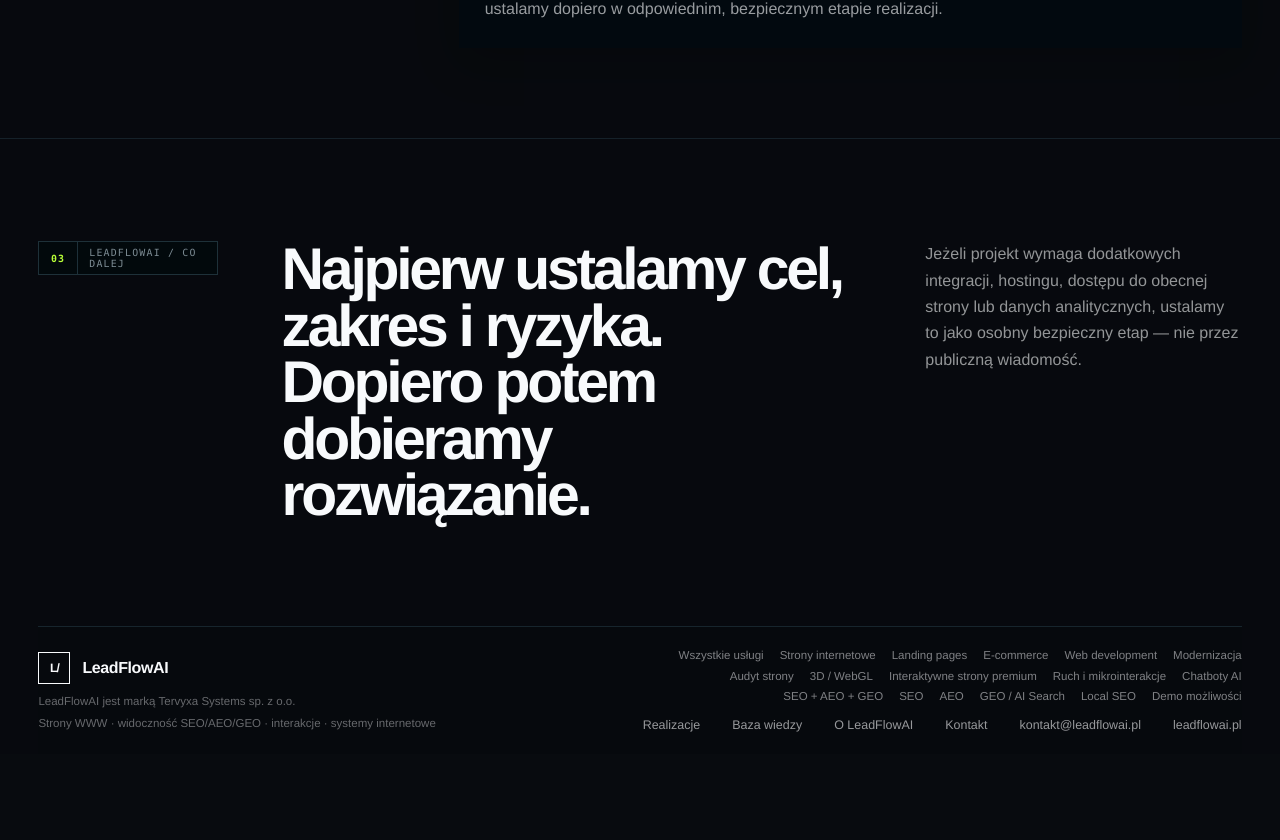
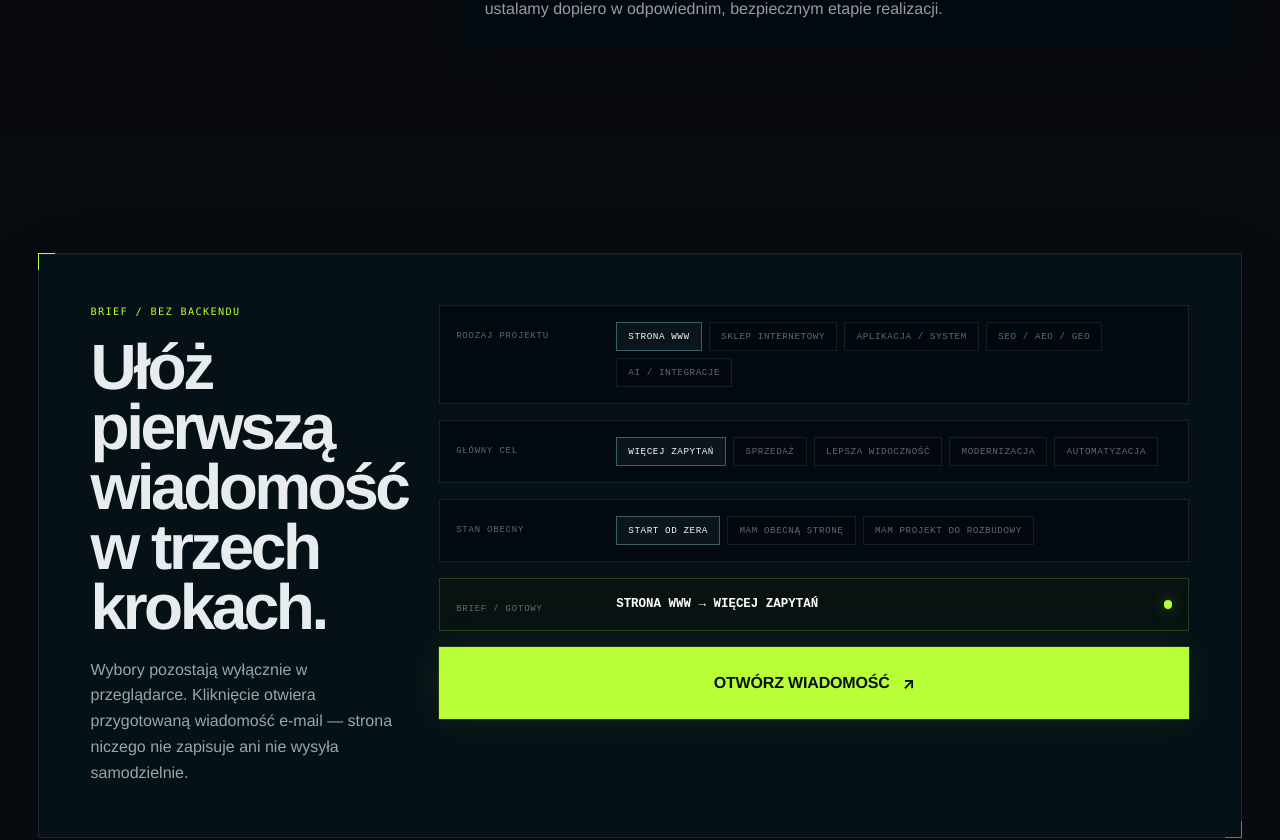
Before and after one commit to rcchemicalsszczecin-gif/leadflowaiweb-, a Next.js app: page /kontakt in a window 1280 px wide. Shown: the part 1373-2213 px from the top of the page. Before the commit the page ends 2127 px from the top, so only its background shows below. Built offline with nearby package versions, Linux system fonts and the light colour scheme.

Commit message:
V13.2: mount frontend-only brief builder on contact

```diff
--- a/app/kontakt/page.tsx
+++ b/app/kontakt/page.tsx
@@ -1,4 +1,5 @@
 import type { Metadata } from "next";
+import { ContactBriefBuilderV13 } from "@/components/contact-brief-builder-v13";
 import { LeadForm } from "@/components/lead-form";
 import { SiteFooter } from "@/components/site-footer";
 import { SiteHeader } from "@/components/site-header";
@@ -65,6 +66,10 @@ export default function KontaktPage() {
         </div>
       </section>
 
+      <div className="premium-command-zone-v9" data-v92-reveal="wipe">
+        <ContactBriefBuilderV13 />
+      </div>
+
       <section className="contact-next section-dark">
         <div className="page-shell contact-next-grid">
           <p className="section-label section-label-inverted"><span>03</span><span>LEADFLOWAI / CO DALEJ</span></p>
```
